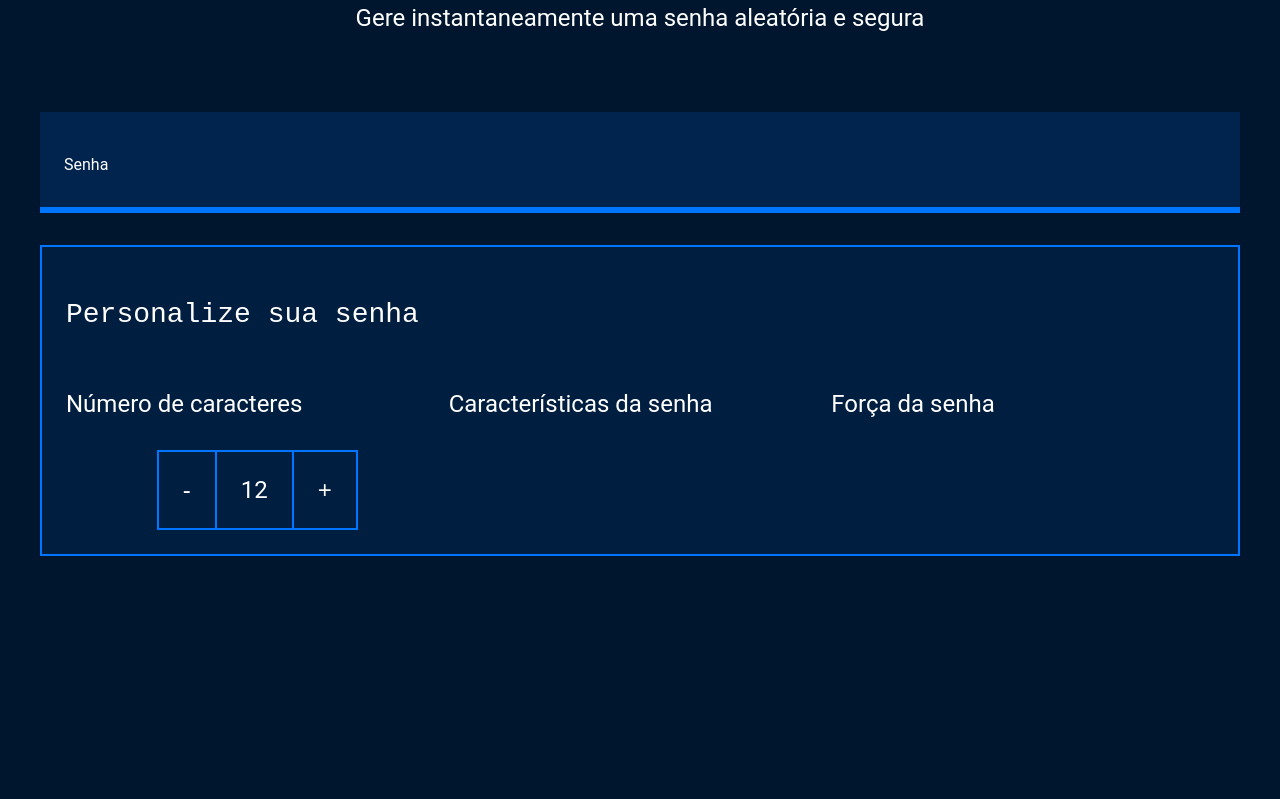
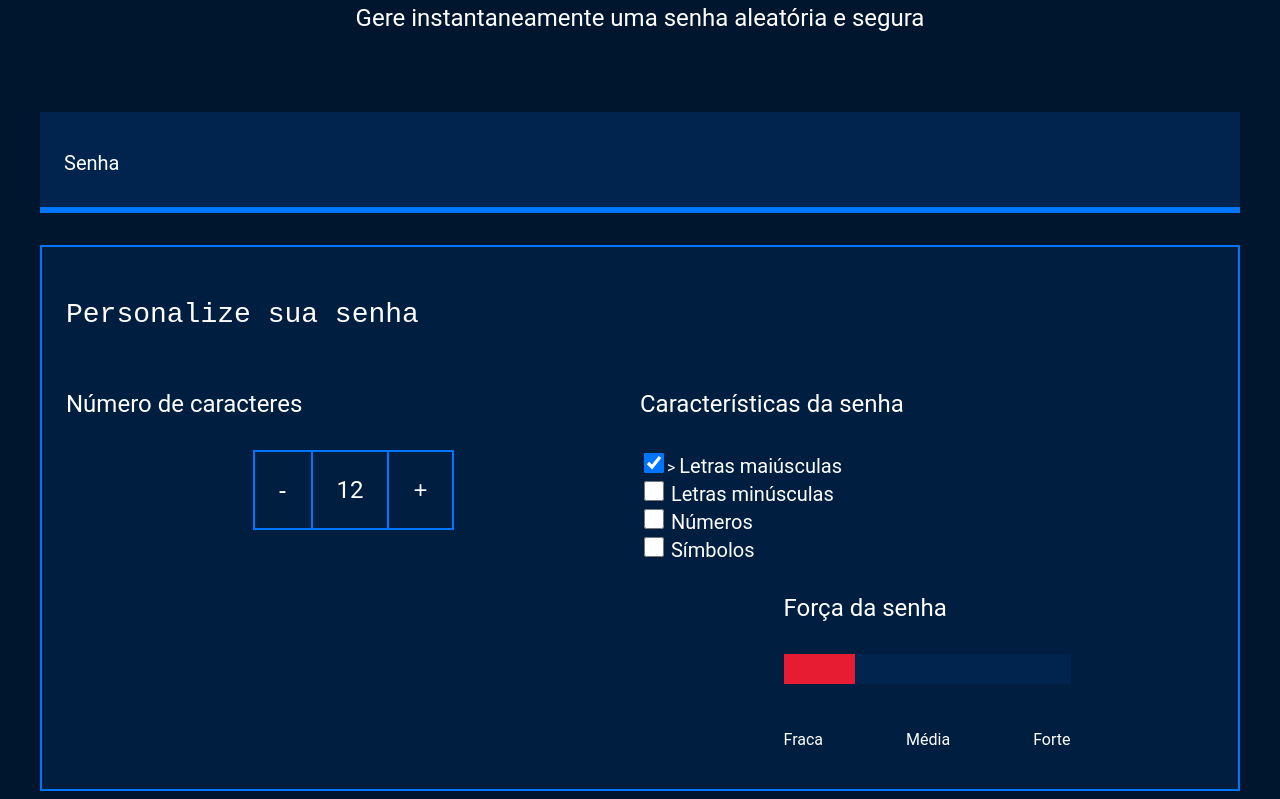
Before and after one commit to Janaina22/Gerador-de-senhas, a plain HTML site: page index.html in a window 1280 px wide. Shown: the part 208-1007 px from the top of the page. Before the commit the page ends 800 px from the top, so only its background shows below. Drawn offline with Linux system fonts and the light colour scheme.

Commit message:
Add files via upload

```diff
--- a/index.html
+++ b/index.html
@@ -30,12 +30,34 @@
     </div>
         <div class="parametro-senha">
             <h4 class="parametro-senha__titulo">Características da senha</h4>
+            <div class="parametro-senha-checkbox">
+            <input name="maiusculo" type="checkbox" class="checkbox" checked>>
+            <label for="maiusculo">Letras maiúsculas</label>
+            </div>
+            <div class="parametro-senha-checkbox">
+            <input name="minusculo" type="checkbox" class="checkbox">
+            <label for="minusculo">Letras minúsculas</label>
         </div>
+        <div class="parametro-senha-checkbox">
+            <input name="numero" type="checkbox" class="checkbox">
+            <label for="numero">Números</label>
+        </div>
+        <div class="parametro-senha-checkbox">
+            <input name="simbolo" type="checkbox" class="checkbox">
+            <label for="simbolo">Símbolos</label>
         <div class="parametro-senha">
             <h4 class="parametro-senha__titulo">Força da senha</h4>
+            <div class="barra"></div>
+            <div class="forca fraca"></div>
+            <div class="parametro-senha-textos">
+                <p>Fraca</p>
+                <p>Média</p>
+                <p>Forte</p>
+            </div>
         </div>
     </div>
-   </div>
+    </div>
     </section>
+    <script src="main.js"></script>
 </body>
 </html>
--- a/main.js
+++ b/main.js
@@ -0,0 +1,24 @@
+const numeroSenha = document.querySelector('.parametro-senha__texto');
+
+let tamanhoSenha = 12;
+numeroSenha.textContent = tamanhoSenha;
+
+const botoes = document.querySelectorAll('.parametro-senha__botao');
+
+botoes[0].onclick = diminuiTamanho;
+botoes[1].onclick = aumentaTamanho;
+
+function diminuiTamanho(){
+    if (tamanhoSenha > 1){
+    tamanhoSenha = tamanhoSenha-1;
+    tamanhoSenha--;
+    }
+    numeroSenha.textContent = tamanhoSenha;
+}
+function aumentaTamanho(){
+    if (tamanhoSenha < 20){
+    tamanhoSenha = tamanhoSenha+1;
+    tamanhoSenha++;
+    }
+    numeroSenha.textContent = tamanhoSenha;
+}
--- a/style.css
+++ b/style.css
@@ -93,3 +93,37 @@ body{
     margin: 0;
     font-size: 24px;
  }
+ label{
+    font-size: 20px;
+}
+.checkbox{
+    width: 20px;
+    height: 20px;
+    cursor: pointer;
+}
+.barra{
+    background-color: var(--fundo-senha);
+    height: 30px;
+    width: 100%;
+}
+.forca{
+    height: 30px;
+    position: relative;
+    bottom: 30px;
+}
+.fraca{
+    width: 25%;
+    background-color: #E71B32;
+}
+.parametro-senha-textos{
+    display: flex;
+    justify-content: space-between;
+}
+.media{
+    background-color: #FAF408;
+    width: 50%;
+}
+.forte{
+    background-color: #00FF85;
+    width: 100%;
+}
```
